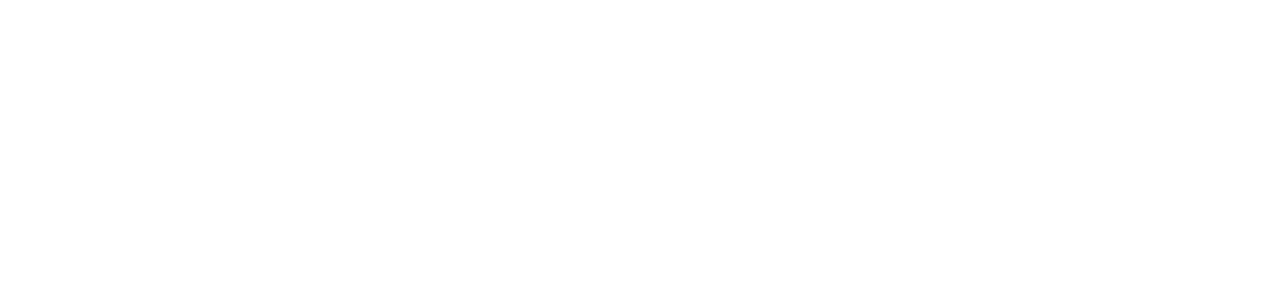
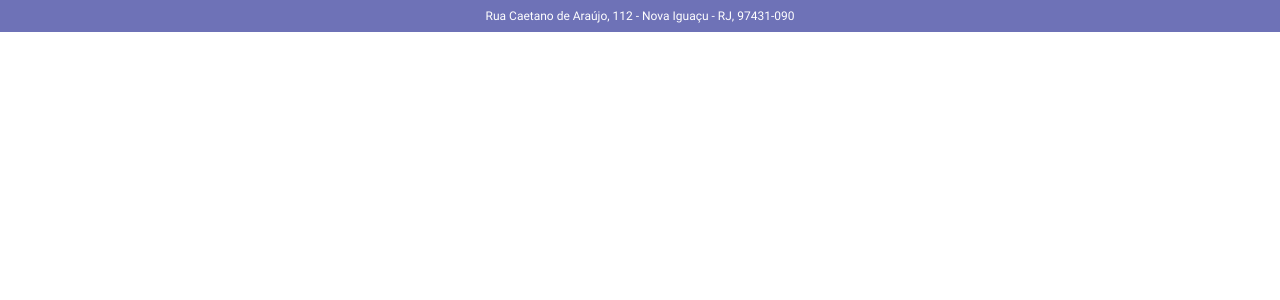
Before and after one commit to MatheusSanches02/CheckPoint-2-React, a React (Create React App) app in the folder exercicio5-2/: page / in a window 1280 px wide. Shown: the top 300 px of the page. Built offline with nearby package versions, Linux system fonts and the light colour scheme.

Commit message:
atualizaçao no styled

```diff
--- a/exercicio5-2/src/App.js
+++ b/exercicio5-2/src/App.js
@@ -1,10 +1,11 @@
 import './App.css';
 import './assets/css/style.css'
+import Rodape from './components/rodape/Rodape'
 
 function App() {
   return (
     <div className="App">
-
+      <Rodape/>
     </div>
   );
 }
--- a/exercicio5-2/src/components/rodape/Rodape.jsx
+++ b/exercicio5-2/src/components/rodape/Rodape.jsx
@@ -1,13 +1,15 @@
 import React from "react";
-import './styledRodape'
+import {ElHtml} from './styledRodape';
 
 export default function Rodape(){
     return (
-        <div>
-            <footer id='rodape' background-color>
-                <p>Rua Caetano de Araújo, 112 - Nova Iguaçu - RJ, 97431-090</p>
-            </footer>
-        </div>
+        <ElHtml>
+            <div>
+                <footer id='rodape'>
+                    <p>Rua Caetano de Araújo, 112 - Nova Iguaçu - RJ, 97431-090</p>
+                </footer>
+            </div>
+        </ElHtml>
 
     )
 }
--- a/exercicio5-2/src/components/rodape/styledRodape.js
+++ b/exercicio5-2/src/components/rodape/styledRodape.js
@@ -3,11 +3,14 @@
 export const ElHtml = styled.html`
     footer{
         background-color: var(--primary);
+        width: 100%;
+        padding-top: 10px;
+        padding-bottom: 10px;
+    }
+    p{
+        text-align: center;
         color: var(--white);
         font-family: 'Regular';
-        width: 100%
-        font-size: 32em;
-        min-width: 48em
     }
 
 `
```
